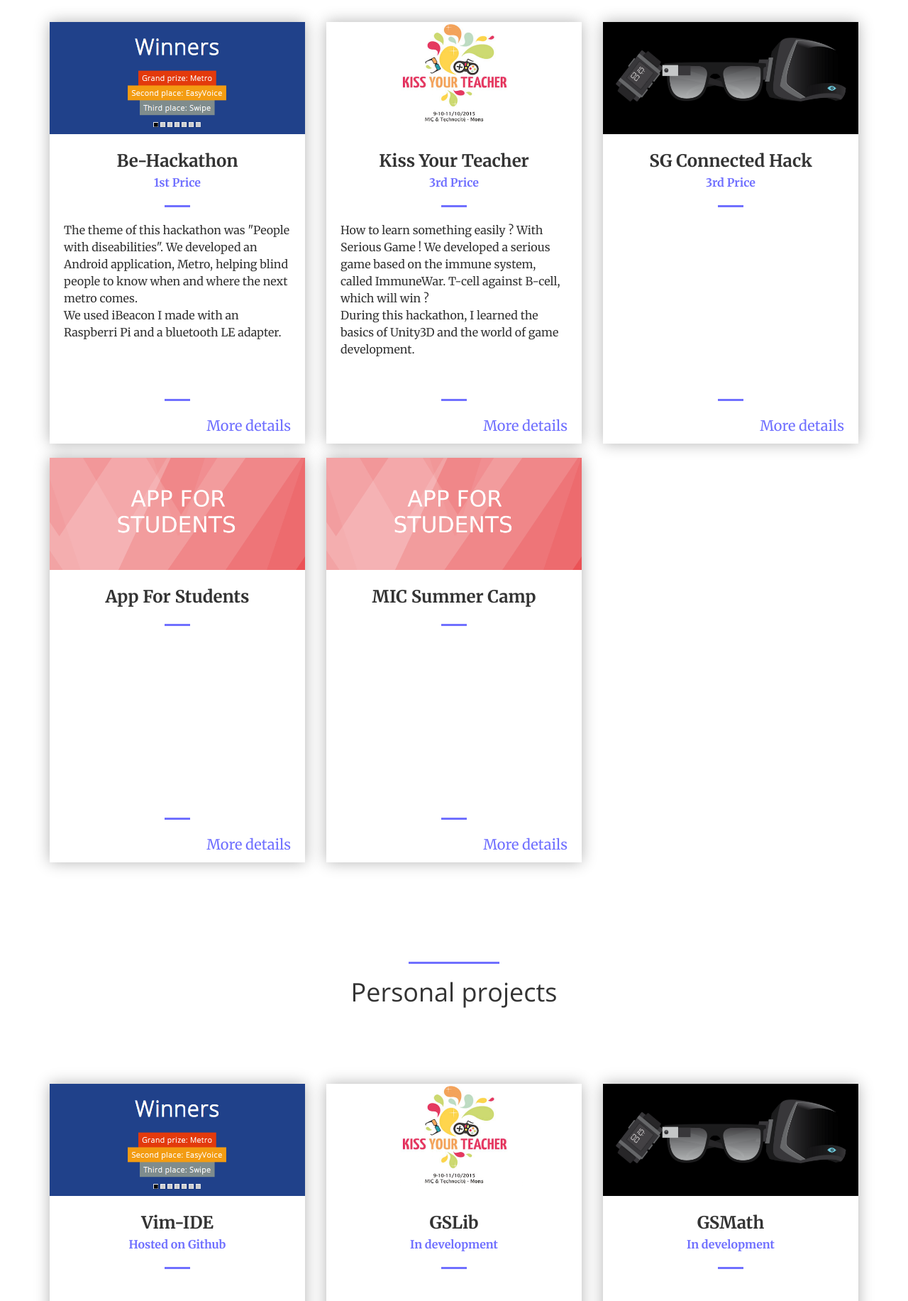
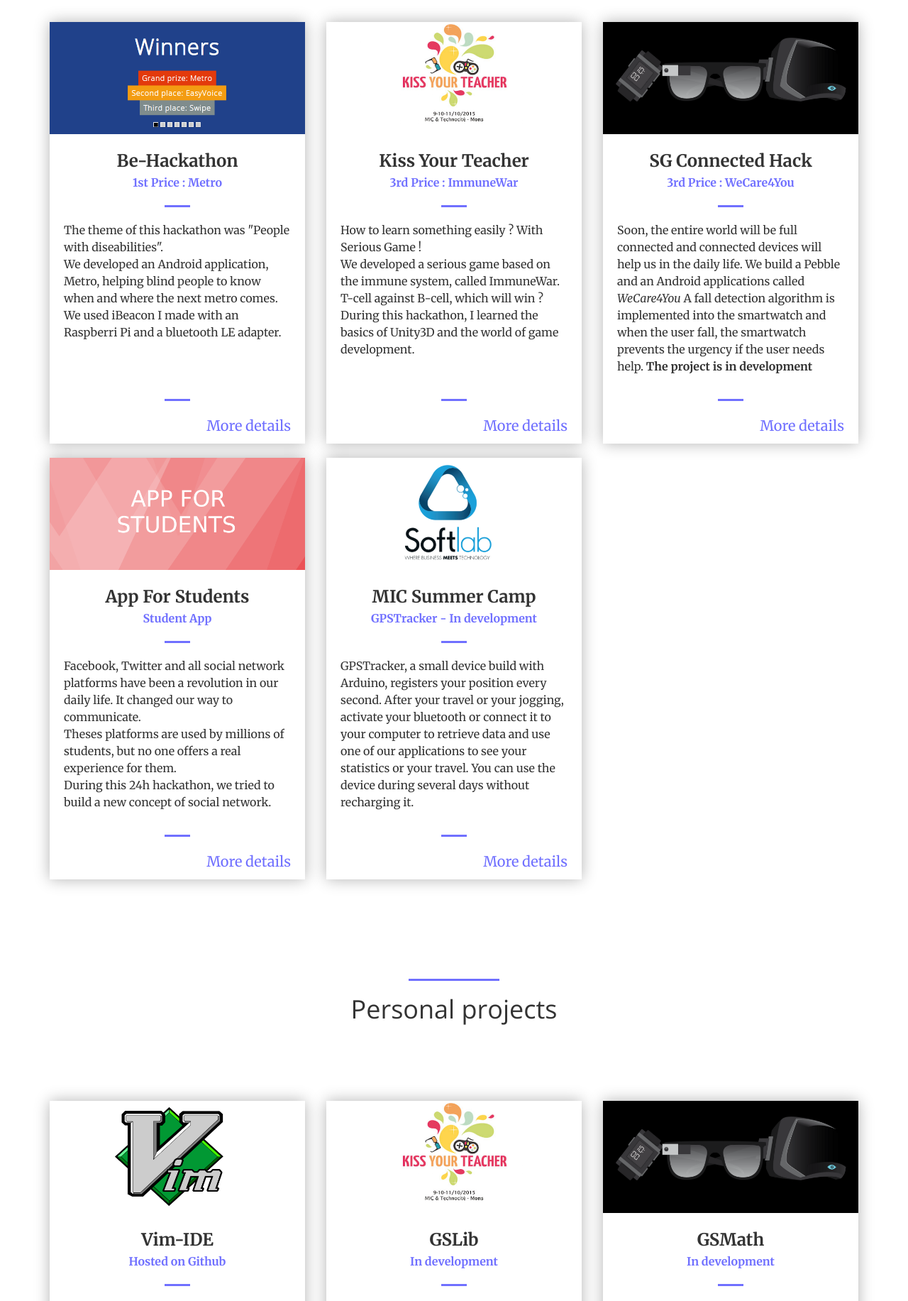
Before and after one commit to dannywillems/danny-willems.be, a PHP site: page / in a window 1280 px wide. Shown: the part 1579-3412 px from the top of the page at 71% size. Run offline with PHP 8.4, Linux system fonts and the light colour scheme.

Commit message:
add text to card content

```diff
--- a/index.php
+++ b/index.php
@@ -176,13 +176,15 @@
                         </div>
                         <div class="card-header">
                             <p class="card-title">Be-Hackathon</p>
-                            <p class="card-subtitle">1st Price</p>
+                            <p class="card-subtitle">1st Price : Metro</p>
                         </div>
                         <hr></hr>
                         <div class="card-content">
                             <p>
                                 The theme of this hackathon was "People with
-                                diseabilities". We developed an Android
+                                diseabilities".
+                                <br />
+                                We developed an Android
                                 application, Metro, helping blind people to
                                 know when and where the next metro comes.
                                 <br />
@@ -205,13 +207,15 @@
                         </div>
                         <div class="card-header">
                             <p class="card-title">Kiss Your Teacher</p>
-                            <p class="card-subtitle">3rd Price</p>
+                            <p class="card-subtitle">3rd Price : ImmuneWar</p>
                         </div>
                         <hr></hr>
                         <div class="card-content">
                             <p>
                                 How to learn something easily ? With Serious
-                                Game ! We developed a serious game based on the
+                                Game !
+                                <br />
+                                We developed a serious game based on the
                                 immune system, called ImmuneWar. T-cell against
                                 B-cell, which will win ?
                                 <br />
@@ -234,12 +238,22 @@
                         </div>
                         <div class="card-header">
                             <p class="card-title">SG Connected Hack</p>
-                            <p class="card-subtitle">3rd Price</p>
+                            <p class="card-subtitle">3rd Price : WeCare4You</p>
                         </div>
                         <hr></hr>
                         <div class="card-content">
                             <p>
+                                Soon, the entire world will be full connected
+                                and connected devices will help us in the daily life.
 
+                                We build a Pebble and an Android applications
+                                called <em>WeCare4You</em>
+                                A fall detection algorithm is implemented into
+                                the smartwatch and when the user fall, the
+                                smartwatch prevents the urgency if the user
+                                needs help.
+
+                                <b>The project is in development</b>
                             </p>
                         </div>
                         <hr></hr>
@@ -257,10 +271,21 @@
                         </div>
                         <div class="card-header">
                             <p class="card-title">App For Students</p>
+                            <p class="card-subtitle">Student App</p>
                         </div>
                         <hr></hr>
                         <div class="card-content">
                             <p>
+                               Facebook, Twitter and all social network
+                               platforms have been a revolution in our daily
+                               life. It changed our way to communicate.
+                               <br />
+                               Theses platforms are used by millions of
+                               students, but no one offers a real experience
+                               for them.
+                               <br />
+                               During this 24h hackathon, we tried to build a
+                               new concept of social network.
                             </p>
                         </div>
                         <hr></hr>
@@ -274,14 +299,24 @@
                 <div class="col-xs-12 col-md-6 col-lg-4">
                     <div class="card">
                         <div class="card-image">
-                            <img class="" src="img/appforstudents.png">
+                            <img class="" src="img/softlab.png">
                         </div>
                         <div class="card-header">
                             <p class="card-title">MIC Summer Camp</p>
+                            <p class="card-subtitle">GPSTracker - In development</p>
                         </div>
                         <hr></hr>
                         <div class="card-content">
                             <p>
+                                GPSTracker, a small device build with Arduino,
+                                registers your position every second. After
+                                your travel or your jogging, activate your
+                                bluetooth or connect it to your computer to
+                                retrieve data and use one of our applications
+                                to see your statistics or your travel.
+
+                                You can use the device during several days
+                                without recharging it.
                             </p>
                         </div>
                         <hr></hr>
@@ -307,7 +342,7 @@
                 <div class="col-xs-12 col-md-6 col-lg-4">
                     <div class="card">
                         <div class="card-image">
-                            <img class="" src="img/behackathon.png">
+                            <img class="" src="img/vim-ide.png">
                         </div>
                         <div class="card-header">
                             <p class="card-title">Vim-IDE</p>
@@ -316,6 +351,19 @@
                         <hr></hr>
                         <div class="card-content">
                             <p>
+                                I think every vim user is agree if I say vim is
+                                a wonderful text editor with his key mappings
+                                and his modes.
+
+                                Vim isn't configured to develop with and we
+                                need to install loads of plugins.
+
+                                These things take time, and we (developers)
+                                don't want to lost time to configure our IDE.
+
+                                So, vim-IDE is here to help you. It integrates
+                                a list of plugins which will transform vim in a
+                                full IDE, and it's easy to install.
                             </p>
                         </div>
                         <hr></hr>
@@ -338,7 +386,16 @@
                         <hr></hr>
                         <div class="card-content">
                             <p>
-                            </p>
+                               When we learn a new programming language, we
+                               must read a lot of documentation to know which
+                               basic functions do what we want such as create a
+                               linked list, a tree, a graph, ...
+                               GSLib is a library, written in multiple
+                               languages, keeping the same structure and
+                               offering the same functions and data structures
+                               for all language, which let you easily switch to
+                               a new language.
+                           </p>
                         </div>
                         <hr></hr>
                         <div class="card-footer">
@@ -360,6 +417,12 @@
                         <hr></hr>
                         <div class="card-content">
                             <p>
+                                In the same idea than GSLib, GSMath is a
+                                library, available in multiple languages,
+                                keeping the same structure and the same
+                                functions. GSMath provides function to make
+                                linear algebra (matrix), differential analysis,
+                                basic algebra, trigonometry, ...
                             </p>
                         </div>
                         <hr></hr>
@@ -373,15 +436,24 @@
                 <div class="col-xs-12 col-md-6 col-lg-4">
                     <div class="card">
                         <div class="card-image">
-                            <img class="" src="img/appforstudents.png">
+                            <img class="" src="img/open-courses.png">
                         </div>
                         <div class="card-header">
                             <p class="card-title">Open Courses</p>
-                            <p class="card-subtitle">In development</p>
+                            <p class="card-subtitle">In development: <a href="http://open-courses.org">Available here</a></p>
                         </div>
                         <hr></hr>
                         <div class="card-content">
                             <p>
+                                Education is the key ! Knowledge must be free,
+                                available for everyone, everywhere and everyone
+                                must be allowed to bring something to it. We
+                                must have courses to learn. Open Courses is a
+                                collaborative platform containing courses on
+                                several subject.
+
+                                You have something to learn to someone: be
+                                collaborative, create an open course !
                             </p>
                         </div>
                         <hr></hr>
@@ -395,11 +467,11 @@
                 <div class="col-xs-12 col-md-6 col-lg-4">
                     <div class="card">
                         <div class="card-image">
-                            <img class="" src="img/appforstudents.png">
+                            <img class="" src="img/customizecalendars.png">
                         </div>
                         <div class="card-header">
                             <p class="card-title">CustomizeCalendars</p>
-                            <p class="card-subtitle"><a href="http://github.com/dannywillems/customizecalendars.ionic">Hosted on Github</a></p>
+                            <p class="card-subtitle">In development: <a href="http://github.com/dannywillems/customizecalendars.ionic">Hosted on Github</a></p>
                         </div>
                         <hr></hr>
                         <div class="card-content">
```
